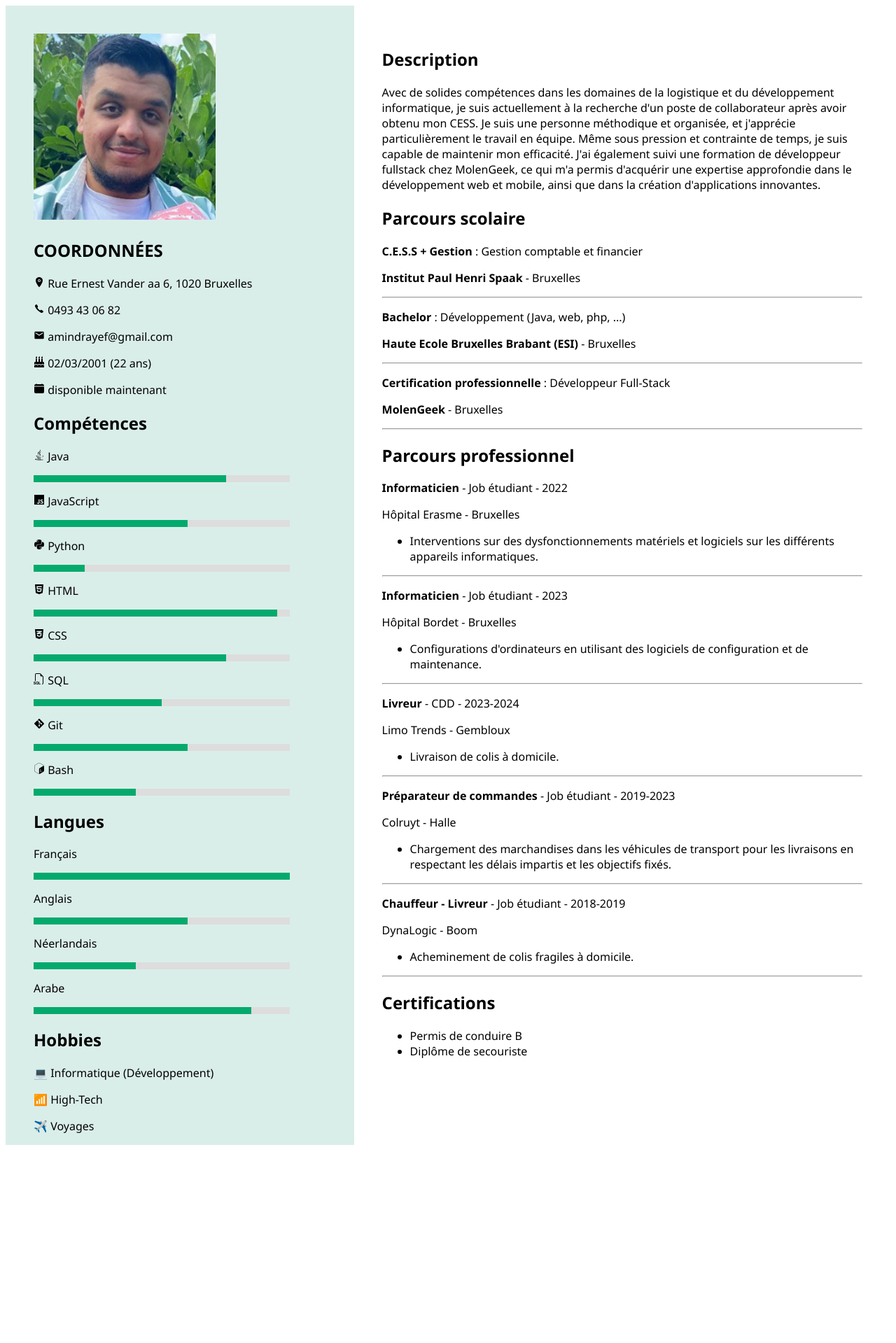
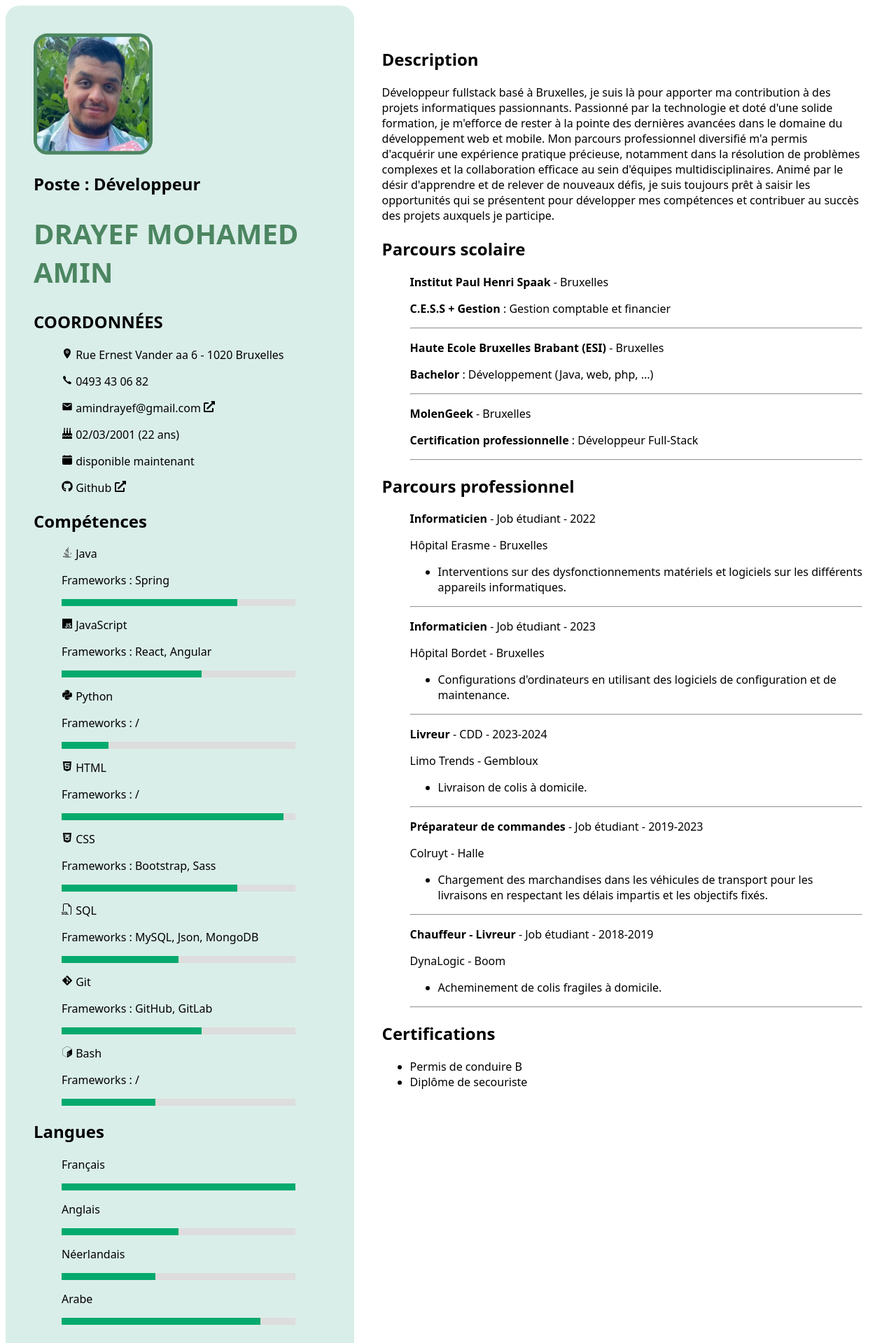
Before and after one commit to Arnemix/portfolio-drayef-mohamed-amin, a React (Create React App) app: page /cv in a window 1280 px wide. Shown: the top 1919 px of the page at 70% size. Before the commit the page ends 1644 px from the top, so only its background shows below. Built offline with nearby package versions, Linux system fonts and the light colour scheme.

Commit message:
ajout du titre du poste + ajout d'icones pour les hobbies

```diff
--- a/src/App.js
+++ b/src/App.js
@@ -5,7 +5,6 @@ import CV from "./components/cv/CV";
 const AppLayout = () => {
     return (
         <div>
-            {/* //Ajouter un layout ici (navbar etc.) */}
             <Outlet />
         </div>
     );
@@ -21,9 +20,6 @@ const router = createBrowserRouter([
         ),
         children: [
             {
-                // Code d'exemple
-                // path: '/',
-                // element: <div>Home</div>,
                 path: "/cv",
                 element: <CV />,
             },
--- a/src/App.scss
+++ b/src/App.scss
@@ -1,3 +1,3 @@
 body {
-    font-family: "Segoe UI", Tahoma, Geneva, Verdana, sans-serif;
+    font-family:system-ui, -apple-system, BlinkMacSystemFont, 'Segoe UI', Roboto, Oxygen, Ubuntu, Cantarell, 'Open Sans', 'Helvetica Neue', sans-serif
 }
--- a/src/components/cv/CV.jsx
+++ b/src/components/cv/CV.jsx
@@ -1,12 +1,12 @@
 import React from "react";
+import { FaBirthdayCake, FaExternalLinkAlt } from "react-icons/fa";
+import { IoIosCall } from "react-icons/io";
+import { IoCalendarClear, IoLocation } from "react-icons/io5";
+import { MdEmail } from "react-icons/md";
+import data from "../../data/cv/cv-data.json";
+import { getAge, getIcon } from "../../utils/utils";
 import "./CV.scss";
-import data from "../../data/cv/cv-data.json";
-import { IoLocation } from "react-icons/io5";
-import { IoIosCall } from "react-icons/io";
-import { MdEmail } from "react-icons/md";
-import { FaBirthdayCake } from "react-icons/fa";
-import { getAge, getIcon } from "../../utils/utils";
-import { IoCalendarClear } from "react-icons/io5";
+
 import CVPicture from "../../assets/cv-picture.png";
 function CV(props) {
     return (
@@ -15,8 +15,15 @@ function CV(props) {
                 <div className="cv-picture">
                     <img src={CVPicture} alt="profil" />
                 </div>
+                <div className="cv-name">
+                    <h2>Poste : {data["cv-personnal-info"]["jobTitle"]}</h2>
+                    <h1>
+                        {data["cv-personnal-info"]["firstName"]} {data["cv-personnal-info"]["lastName"]}
+                    </h1>
+                </div>
                 <div className="cv-coordinates">
                     <h2>COORDONNÉES</h2>
+                    <div className="cv-coordinates-container">
                         <p>
                             <IoLocation /> {data["cv-personnal-info"]["location"]}
                         </p>
@@ -24,14 +31,26 @@ function CV(props) {
                             <IoIosCall /> {data["cv-personnal-info"]["phoneNumber"]}
                         </p>
                         <p>
-                        <MdEmail /> {data["cv-personnal-info"]["email"]}
+                            <MdEmail /> {data["cv-personnal-info"]["email"]}{" "}
+                            <a target="_blank" rel="noopener noreferrer" style={{ color: "black" }} href={`mailto:${data["cv-personnal-info"]["email"]}`}>
+                                <FaExternalLinkAlt />
+                            </a>
                         </p>
+
                         <p>
                             <FaBirthdayCake /> {data["cv-personnal-info"]["dateOfBirth"]} ({getAge("2001-03-02")} ans)
                         </p>
                         <p>
                             <IoCalendarClear /> disponible maintenant
                         </p>
+                        <p>
+                            {getIcon("github")} Github
+                            <a target="_blank" rel="noopener noreferrer" style={{ textDecoration: "none", color: "black" }} href="https://www.github.com/Arnemix">
+                                {" "}
+                                <FaExternalLinkAlt />
+                            </a>
+                        </p>
+                    </div>
                 </div>
                 <div className="cv-skills">
                     <h2>Compétences</h2>
@@ -42,6 +61,7 @@ function CV(props) {
                                     <p>
                                         {getIcon(skill["name"])} {skill["name"]}
                                     </p>
+                                    <p>Frameworks : {skill["learnedFrameworks"].length > 0 ? skill["learnedFrameworks"].join(", ") : "/"}</p>
                                     <div className="progress-container">
                                         <div className="progress" style={{ width: `${skill["level"]}%` }}></div>
                                     </div>
@@ -70,7 +90,9 @@ function CV(props) {
                             {data["cv-hobbies"].map((hobby) => {
                                 return (
                                     <div key={hobby["id"]} className="cv-hobby-item">
-                                        <p>{hobby["name"]}</p>
+                                        <p>
+                                            {getIcon(hobby["name"])} {hobby["name"]}
+                                        </p>
                                     </div>
                                 );
                             })}
@@ -89,10 +111,10 @@ function CV(props) {
                         return (
                             <div key={education["id"]} className="cv-education-item">
                                 <p>
-                                    <b>{education["certification"]}</b> : {education["title"]}
+                                    <b>{education["schoolName"]}</b> - Bruxelles
                                 </p>
                                 <p>
-                                    <b>{education["schoolName"]}</b> - Bruxelles
+                                    <b>{education["certification"]}</b> : {education["title"]}
                                 </p>
                                 <hr />
                             </div>
@@ -106,9 +128,9 @@ function CV(props) {
                             <div key={experience["id"]} className="cv-experience-item">
                                 <p>
                                     <b>{experience["title"]}</b> - {experience["jobType"]} - {experience["duration"]}
-                                </p>
                                     <p>
                                         <span>{experience["company"]} - </span> {experience["location"]}
+                                    </p>
                                 </p>
                                 <ul>
                                     <li>{experience["description"]}</li>
--- a/src/components/cv/CV.scss
+++ b/src/components/cv/CV.scss
@@ -6,6 +6,25 @@
         padding-top: 40px;
         background-color: rgb(218, 238, 233);
         width: 40%;
+        border-radius: 20px;
+    }
+    img {
+        width: 35%;
+        transition: all 0.5s;
+        border: 5px solid rgb(76, 134, 97);
+        border-radius: 20px;
+        animation: floating 3s ease-in-out infinite;
+        &:hover {
+            transform: scale(1.05);
+            transition: all 0.5s;
+        }
+    }
+}
+.cv-name {
+    h1 {
+        text-transform: uppercase;
+        color: rgb(76, 134, 97);
+        font-size: 40px;
     }
 }
 
@@ -22,3 +41,24 @@
     width: 60%;
     padding: 40px;
 }
+
+.cv-experience-item,
+.cv-education-item,
+.cv-hobby-item,
+.cv-language-item,
+.cv-coordinates-container,
+.cv-skill {
+    padding-left: 40px;
+}
+
+@keyframes floating {
+    0% {
+        transform: translate(0, 0px);
+    }
+    50% {
+        transform: translate(0, -10px);
+    }
+    100% {
+        transform: translate(0, 0px);
+    }
+}
--- a/src/data/cv/cv-data.json
+++ b/src/data/cv/cv-data.json
@@ -3,13 +3,13 @@
         "firstName": "Drayef",
         "lastName": "Mohamed Amin",
         "jobTitle": "Développeur",
-        "location": "Rue Ernest Vander aa 6, 1020 Bruxelles",
+        "location": "Rue Ernest Vander aa 6 - 1020 Bruxelles",
         "land": "Belgique",
         "dateOfBirth": "02/03/2001",
         "phoneNumber": "0493 43 06 82",
         "email": "amindrayef@gmail.com",
         "website": "https://amindrayef.com",
-        "description": "Avec de solides compétences dans les domaines de la logistique et du développement informatique, je suis actuellement à la recherche d'un poste de collaborateur après avoir obtenu mon CESS. Je suis une personne méthodique et organisée, et j'apprécie particulièrement le travail en équipe. Même sous pression et contrainte de temps, je suis capable de maintenir mon efficacité. J'ai également suivi une formation de développeur fullstack chez MolenGeek, ce qui m'a permis d'acquérir une expertise approfondie dans le développement web et mobile, ainsi que dans la création d'applications innovantes."
+        "description": "Développeur fullstack basé à Bruxelles, je suis là pour apporter ma contribution à des projets informatiques passionnants. Passionné par la technologie et doté d'une solide formation, je m'efforce de rester à la pointe des dernières avancées dans le domaine du développement web et mobile. Mon parcours professionnel diversifié m'a permis d'acquérir une expérience pratique précieuse, notamment dans la résolution de problèmes complexes et la collaboration efficace au sein d'équipes multidisciplinaires. Animé par le désir d'apprendre et de relever de nouveaux défis, je suis toujours prêt à saisir les opportunités qui se présentent pour développer mes compétences et contribuer au succès des projets auxquels je participe."
     },
     "cv-skill": [
         {
@@ -94,7 +94,7 @@
         {
             "id": 2,
             "name": "Anglais",
-            "level": 60,
+            "level": 50,
             "startLearningYear": 2018
         },
         {
@@ -113,15 +113,15 @@
     "cv-hobbies": [
         {
             "id": 1,
-            "name": "💻 Informatique (Développement)"
+            "name": "Développement"
         },
         {
             "id": 2,
-            "name": "📶 High-Tech"
+            "name": "High-Tech"
         },
         {
             "id": 3,
-            "name": "✈️ Voyages"
+            "name": "Voyages"
         }
     ],
     "cv-education": [
--- a/src/utils/utils.js
+++ b/src/utils/utils.js
@@ -1,11 +1,8 @@
-import { FaJava } from "react-icons/fa";
+import { BsFiletypeSql } from "react-icons/bs";
+import { FaCode, FaCss3Alt, FaGitAlt, FaGithub, FaHtml5, FaJava, FaPython, FaReact } from "react-icons/fa";
+import { ImAirplane } from "react-icons/im";
+import { GiTechnoHeart } from "react-icons/gi";
 import { IoLogoJavascript } from "react-icons/io5";
-import { FaHtml5 } from "react-icons/fa";
-import { FaCss3Alt } from "react-icons/fa";
-import { FaReact } from "react-icons/fa";
-import { BsFiletypeSql } from "react-icons/bs";
-import { FaPython } from "react-icons/fa";
-import { FaGitAlt } from "react-icons/fa";
 import { SiGnubash } from "react-icons/si";
 
 export function getAge(dateOfBirth) {
@@ -45,6 +42,14 @@ export function getIcon(x) {
             return <FaGitAlt />;
         case "bash":
             return <SiGnubash />;
+        case "github":
+            return <FaGithub />;
+        case "développement" || "code":
+            return <FaCode />;
+        case "high-tech":
+            return <GiTechnoHeart />;
+        case "voyages":
+            return <ImAirplane />;
 
         default:
             return null;
```
Also changed, not shown: src/assets/cv-picture.png. Lines whose indentation alone changed are shown as unchanged.
